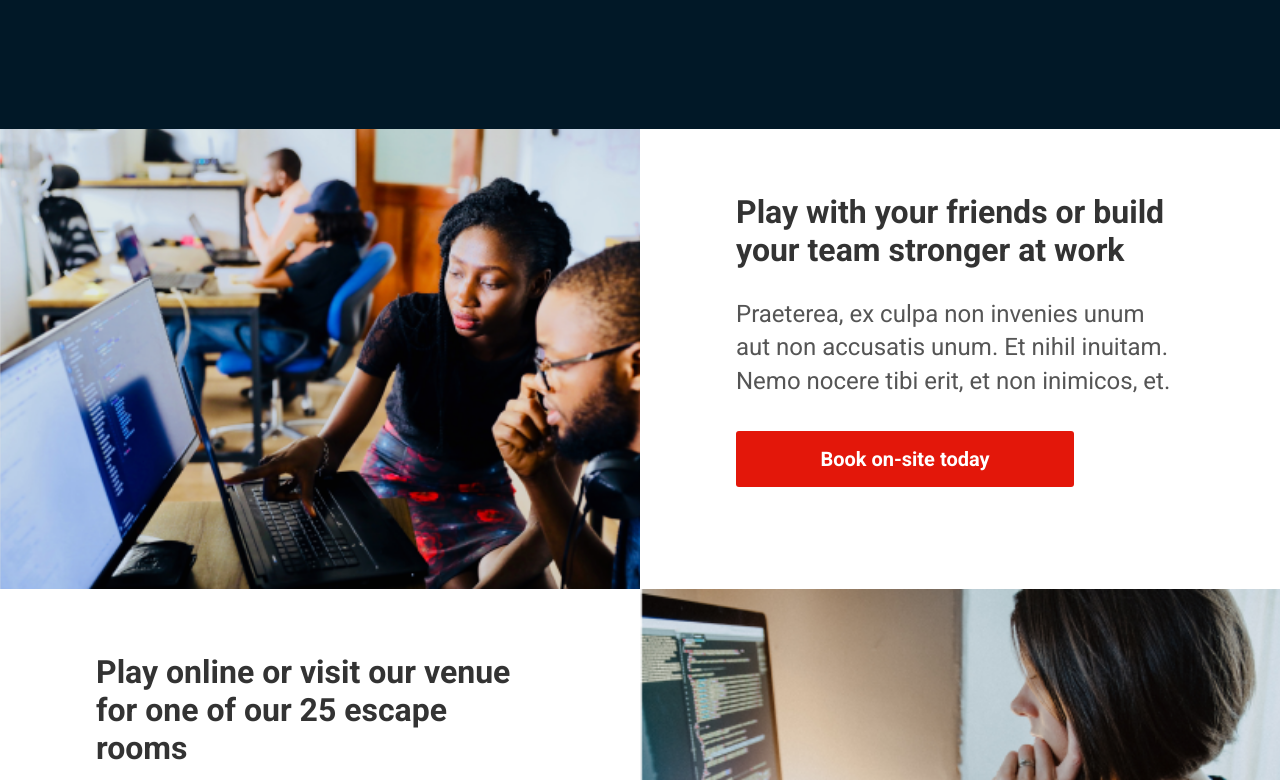
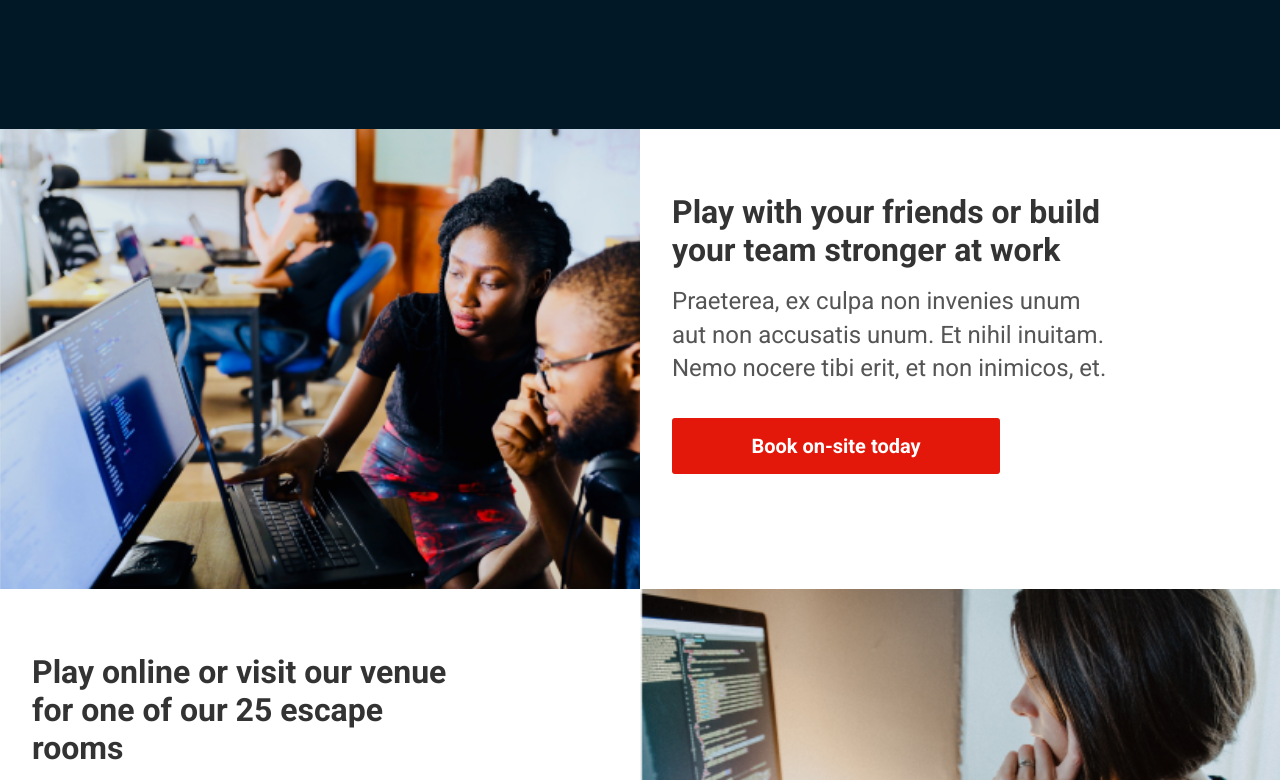
Before and after one commit to waqjel/ESC-Projekt, a plain HTML site: page index.html in a window 1280 px wide. Shown: the part 2140-2920 px from the top of the page. Drawn offline with nearby package versions, Linux system fonts and the light colour scheme; files that its build step writes are made by us from their sources.

Commit message:
Edited version of style.scss

```diff
--- a/style.scss
+++ b/style.scss
@@ -408,18 +408,18 @@ h1 {
     width: 100%;
     max-width: 440px;
     color: $text-dark;
-    padding: 10% 0 0 15%;
+    padding: 10% 5% 0 5%;
   }
 
   p {
     font-size: 24px;
     font-weight: 400;
-    margin: 0 0 2rem 0;
+    margin: 0 2rem 2rem 0;
     color: $text-light;
     line-height: 1.4;
     width: 100%;
     max-width: 440px;
-    padding: 2% 0 0 15%;
+    padding: 0 5% 0 5%;
   }
 
   &:nth-child(even) {
@@ -437,10 +437,10 @@ h1 {
   text-align: center;
   width: 308px;
   border-style: none;
-  padding: 16px 15px;
+  padding: 16px 10px;
   cursor: pointer;
   transition: all 0.3s ease;
-  margin: 0 0 0 15%;
+  margin: 0 5% 0 5%;
 
   &:hover {
     background-color: $primary-red-hover;
@@ -1005,7 +1005,7 @@ h1 {
   .featured-card p {
     font-size: 21px;
     line-height: 1.2;
-    padding: 0 5px 0 10px;
+    padding: 0 10px 0 10px;
   }
 
   .card-content .btn {
```
